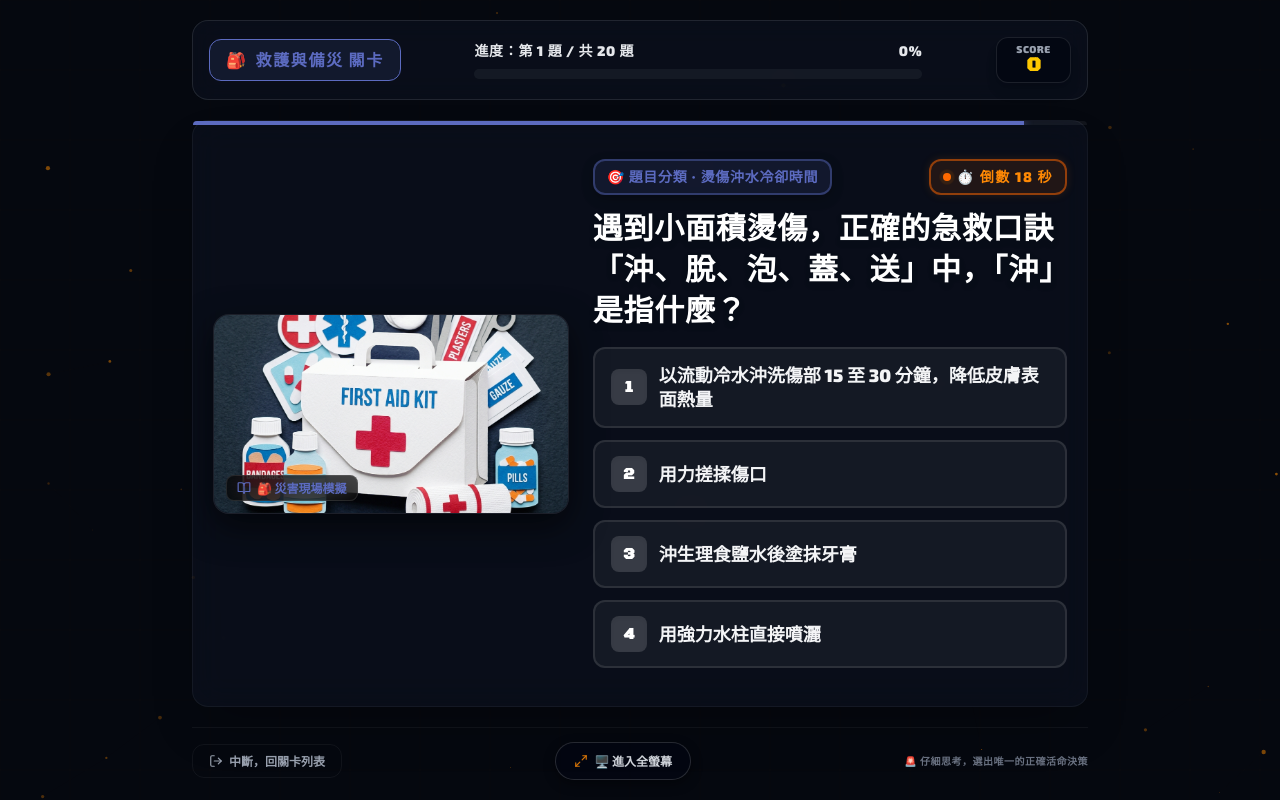
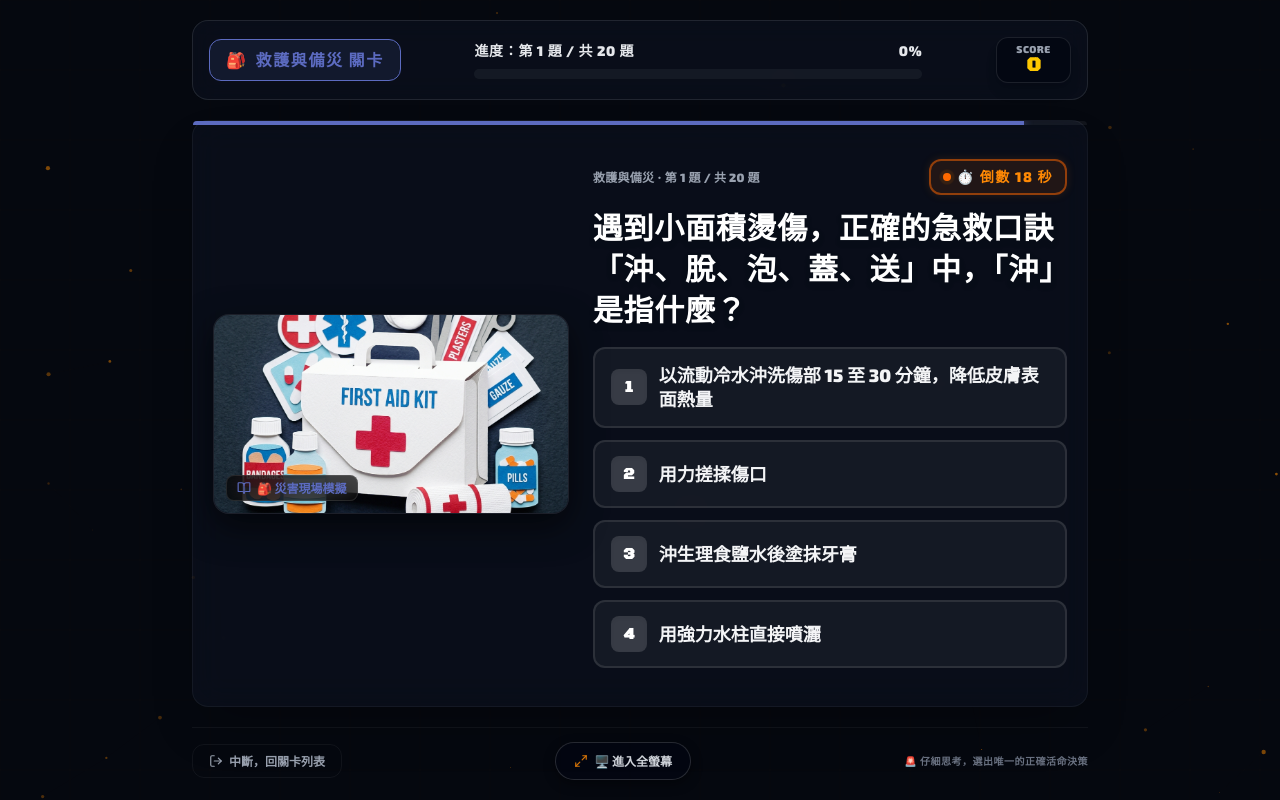
Before and after one commit to SuperLin6666/Disaster-QA, a React (Vite) app: page / in a window 1280 px wide. Both pictures are taken after a click on the button "⚡ 立即開始安全演練 (隨機綜合)". Built offline with nearby package versions, Linux system fonts and the light colour scheme.

Commit message:
refactor: update question header and cleanup UI
Replace scenario badge with character title and progress indicator. Remove redundant error feedback display to streamline the interface.

```diff
--- a/src/components/QuestionScreen.tsx
+++ b/src/components/QuestionScreen.tsx
@@ -298,16 +298,9 @@ export default function QuestionScreen({
               <div className="mb-4">
                 {/* Situation Label & Timer */}
                 <div className="flex flex-wrap items-center justify-between gap-3 mb-3 select-none">
-                  <span
-                    className="inline-flex items-center px-3 py-1.5 rounded-xl text-xs sm:text-sm font-black uppercase tracking-wider border-2 select-none shadow-[0_4px_12px_rgba(0,0,0,0.3)]"
-                    style={{
-                      borderColor: `${activeCh.color}70`,
-                      color: activeCh.color,
-                      backgroundColor: activeCh.glow,
-                    }}
-                  >
-                    🎯 題目分類 ‧ {q.scenario}
-                  </span>
+                  <div className="text-xs text-gray-400 font-black tracking-wide">
+                    {activeCh.titleZh} ‧ 第 {qIdx + 1} 題 / 共 {questionsList.length} 題
+                  </div>
 
                   {/* Gigantic glowing countdown badge */}
                   <div className={`flex items-center gap-1.5 px-3 py-1.5 rounded-xl border-2 font-black text-xs sm:text-sm tracking-widest transition-all duration-300 ${
@@ -506,35 +499,6 @@ export default function QuestionScreen({
                     </span>
                   </div>
                 </div>
-
-                {/* If wrong, user choice comparison */}
-                {!isUserCorrect && (
-                  <div className="bg-red-500/10 border border-red-500/30 p-2.5 rounded-xl flex items-center gap-3">
-                    <div className="w-8 h-8 bg-red-500 text-white rounded-lg font-ops font-black text-sm sm:text-base flex items-center justify-center shrink-0 shadow-lg select-none">
-                      {selectedOption !== null && selectedOption >= 0 ? selectedOption + 1 : "⌛"}
-                    </div>
-                    <div className="flex-1 min-w-0">
-                      <span className="text-[10px] text-red-500 font-black tracking-widest uppercase block mb-0.5">
-                        YOUR CHOICE / 您的選擇
-                      </span>
-                      <span className="text-xs sm:text-sm md:text-base text-red-100 font-extrabold leading-snug block">
-                        {selectedOption !== null && selectedOption >= 0
-                          ? q.opts[selectedOption]
-                          : "答題超時未作答 (逾時)"}
-                      </span>
-                    </div>
-                  </div>
-                )}
-              </div>
-
-              {/* Explanatory description */}
-              <div className="text-left w-full bg-slate-900/60 border border-white/10 p-3 sm:p-4 rounded-xl shadow-md">
-                <span className="text-[10px] sm:text-xs text-blue-400 font-black tracking-widest uppercase block mb-1 flex items-center gap-1 select-none">
-                  💡 防災必修課 ‧ 核心觀念解析
-                </span>
-                <p className="text-gray-200 text-xs sm:text-sm md:text-base font-bold leading-relaxed whitespace-pre-line pl-1 border-l-2 border-blue-500/40 max-h-[120px] overflow-y-auto pr-1 select-text scrollbar-thin">
-                  {q.exp}
-                </p>
               </div>
 
               {/* Bottom Next Question CTA triggers */}
```
